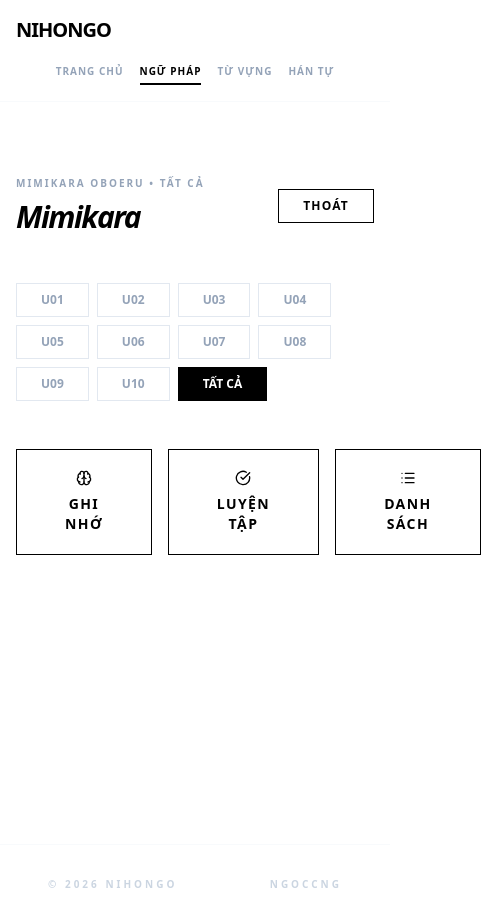
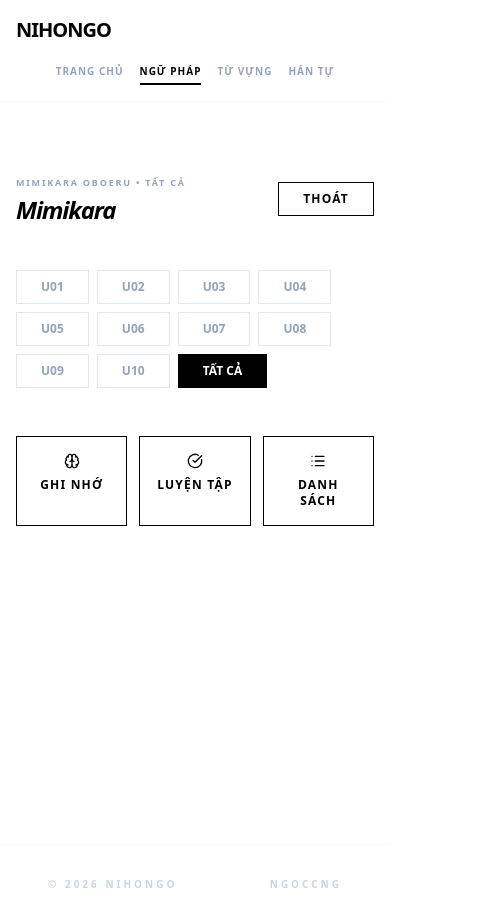
Before and after one commit to inngok/nihongo-practice, a React (Vite) app: page /grammar/mimikara in a window 390 px wide. Shown: the whole page, 481 px wide, since content can reach past the window. Built offline with nearby package versions, Linux system fonts and the light colour scheme.

Commit message:
style: improve mobile responsiveness for grammar menu and list

```diff
--- a/src/pages/grammar/Mimikara.jsx
+++ b/src/pages/grammar/Mimikara.jsx
@@ -695,11 +695,11 @@ export default function Mimikara() {
     <div className="min-h-screen w-full bg-white font-sans text-black flex flex-col items-center pt-44 md:pt-48 px-4 md:px-12 selection:bg-black selection:text-white">
 
       <div className="w-full max-w-6xl mb-12 flex items-center justify-between">
-        <div>
-          <p className="text-[10px] font-bold uppercase tracking-[0.2em] text-slate-400 mb-2">
+        <div className="flex-1 pr-4">
+          <p className="text-[9px] md:text-[10px] font-bold uppercase tracking-[0.2em] text-slate-400 mb-2">
             MIMIKARA OBOERU • {selectedUnit === 'all' ? 'TẤT CẢ' : `UNIT ${selectedUnit}`}
           </p>
-          <h1 className="text-3xl md:text-5xl font-bold tracking-tighter italic">Mimikara</h1>
+          <h1 className="text-2xl md:text-5xl font-bold tracking-tighter italic leading-none">Mimikara</h1>
         </div>
         <button
           onClick={() => {
@@ -739,7 +739,7 @@ export default function Mimikara() {
               </button>
             </div>
 
-            <div className="flex gap-4">
+            <div className="flex flex-wrap gap-3 md:gap-4">
               {[
                 { id: 'flashcard', label: 'Ghi nhớ' },
                 { id: 'quiz', label: 'Luyện tập' }
@@ -747,7 +747,7 @@ export default function Mimikara() {
                 <button
                   key={mode.id}
                   onClick={() => switchMode(mode.id)}
-                  className="px-12 py-5 border border-black text-sm font-bold uppercase tracking-widest hover:bg-black hover:text-white transition-all flex flex-col items-center gap-1"
+                  className="flex-1 min-w-[100px] px-4 md:px-12 py-4 md:py-5 border border-black text-xs font-bold uppercase tracking-widest hover:bg-black hover:text-white transition-all flex flex-col items-center gap-1"
                 >
                   {mode.id === 'flashcard' && <Brain className="w-4 h-4 mb-1 mx-auto" />}
                   {mode.id === 'quiz' && <CheckCircle className="w-4 h-4 mb-1 mx-auto" />}
@@ -756,7 +756,7 @@ export default function Mimikara() {
               ))}
               <button
                 onClick={() => switchMode('list')}
-                className="px-12 py-5 border border-black text-sm font-bold uppercase tracking-widest hover:bg-black hover:text-white transition-all flex flex-col items-center gap-1"
+                className="flex-1 min-w-[100px] px-4 md:px-12 py-4 md:py-5 border border-black text-xs font-bold uppercase tracking-widest hover:bg-black hover:text-white transition-all flex flex-col items-center gap-1"
               >
                 <List className="w-4 h-4 mb-1" />
                 Danh sách
@@ -768,14 +768,14 @@ export default function Mimikara() {
         {/* LIST VIEW */}
         {activeMode === 'list' && (
           <div className="flex flex-col flex-grow animate-in">
-            <div className="relative mb-12">
-              <Search className="absolute left-0 top-1/2 -translate-y-1/2 text-slate-300 w-5 h-5" />
+            <div className="relative mb-8 md:mb-12">
+              <Search className="absolute left-0 top-1/2 -translate-y-1/2 text-slate-300 w-4 h-4 md:w-5 md:h-5" />
               <input
                 type="text"
                 placeholder="Tìm mẫu ngữ pháp hoặc ý nghĩa..."
                 value={searchTerm}
                 onChange={(e) => setSearchTerm(e.target.value)}
-                className="w-full pl-10 pr-4 py-4 border-b-2 border-slate-100 focus:border-black outline-none transition-all text-xl font-medium placeholder:text-slate-200"
+                className="w-full pl-8 md:pl-10 pr-4 py-3 md:py-4 border-b-2 border-slate-100 focus:border-black outline-none transition-all text-lg md:text-xl font-medium placeholder:text-slate-200"
               />
             </div>
 
@@ -795,7 +795,7 @@ export default function Mimikara() {
                         <div
                           key={item.id}
                           onClick={() => selectGrammarFromList(item)}
-                          className="p-8 border border-slate-100 rounded-[2rem] hover:border-black transition-all group flex flex-col justify-between aspect-[16/10] md:aspect-video cursor-pointer"
+                          className="p-6 md:p-8 border border-slate-100 rounded-[1.5rem] md:rounded-[2rem] hover:border-black transition-all group flex flex-col justify-between aspect-[16/10] md:aspect-video cursor-pointer"
                         >
                           <div>
                             <div className="flex justify-between items-start mb-6">
```
